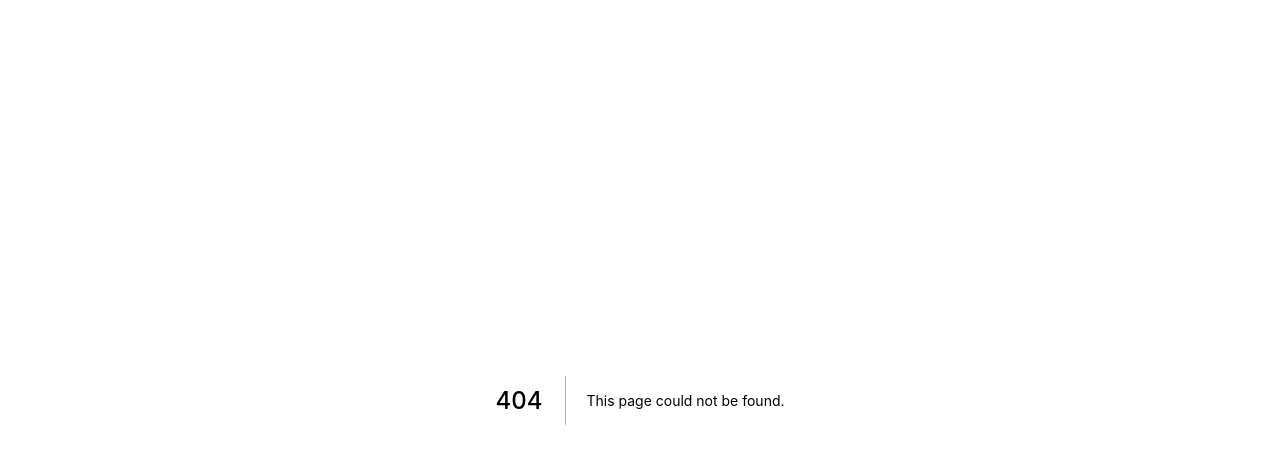
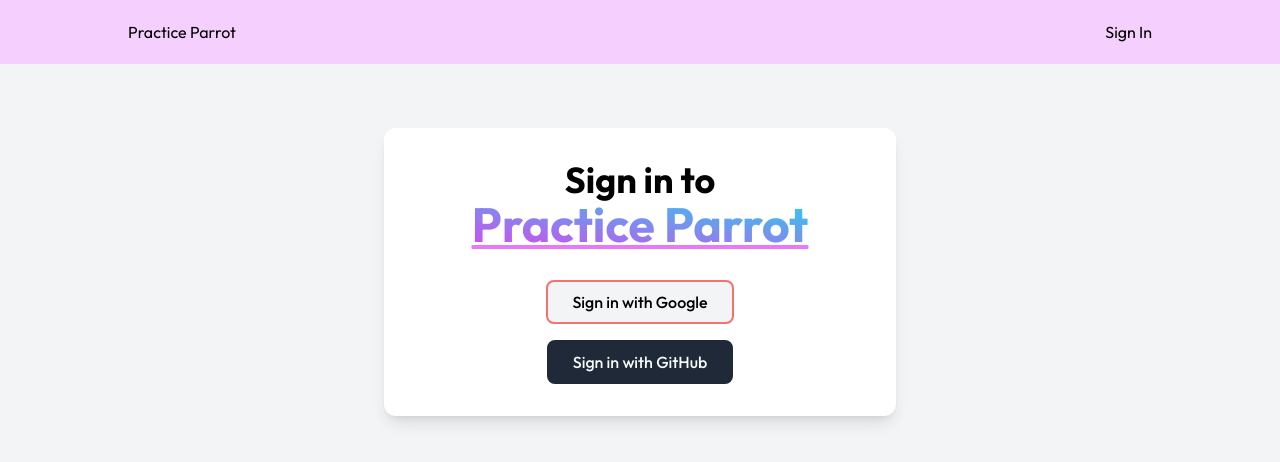
Before and after one commit to maggie-j-liu/practice-parrot, a Next.js app: page /sign-in in a window 1280 px wide. Before the commit this address had no page. Shown: the top 462 px of the page. Built offline with nearby package versions, Linux system fonts and the light colour scheme; no server answers.

Commit message:
sign in page

```diff
--- /dev/null
+++ b/components/Navbar.jsx
@@ -0,0 +1,32 @@
+import { signOut, useSession } from "next-auth/react";
+import Link from "next/link";
+
+const Navbar = () => {
+  const { data: session } = useSession();
+  return (
+    <nav className="h-16 px-8 bg-primary-200 fixed top-0 left-0 right-0">
+      <div className="h-full max-w-5xl mx-auto flex items-center justify-between">
+        <div className="flex items-center gap-8">
+          <Link href="/">
+            <a>Practice Parrot</a>
+          </Link>
+        </div>
+        <div className="flex items-center gap-8">
+          {session ? (
+            <div>
+              {session.user.name}
+              <span className="mx-2">&bull;</span>
+              <button onClick={() => signOut()}>Sign Out</button>
+            </div>
+          ) : (
+            <Link href="/sign-in">
+              <a>Sign In</a>
+            </Link>
+          )}
+        </div>
+      </div>
+    </nav>
+  );
+};
+
+export default Navbar;
--- a/pages/_app.jsx
+++ b/pages/_app.jsx
@@ -1,9 +1,11 @@
 import { SessionProvider } from "next-auth/react";
+import Navbar from "../components/Navbar";
 import "../styles/globals.css";
 
 function MyApp({ Component, pageProps: { session, ...pageProps } }) {
   return (
     <SessionProvider session={session}>
+      <Navbar />
       <Component {...pageProps} />
     </SessionProvider>
   );
--- /dev/null
+++ b/pages/_document.jsx
@@ -0,0 +1,22 @@
+import Document, { Html, Head, Main, NextScript } from "next/document";
+
+class MyDocument extends Document {
+  render() {
+    return (
+      <Html>
+        <Head>
+          <link
+            href="https://fonts.googleapis.com/css2?family=Outfit:wght@100;200;300;400;500;600;700;800;900&display=swap"
+            rel="stylesheet"
+          />
+        </Head>
+        <body>
+          <Main />
+          <NextScript />
+        </body>
+      </Html>
+    );
+  }
+}
+
+export default MyDocument;
--- a/pages/index.jsx
+++ b/pages/index.jsx
@@ -1,4 +1,5 @@
 import Head from "next/head";
+import Link from "next/link";
 import { useSession, signIn, signOut } from "next-auth/react";
 
 export default function Home() {
@@ -6,28 +7,28 @@ export default function Home() {
   return (
     <div>
       <Head>
-        <title>Next.js + TailwindCSS Starter</title>
-        <meta name="description" content="A Next.js + TailwindCSS starter" />
+        <title>Practice Parrot</title>
+        <meta name="description" content="Practice Parrot" />
       </Head>
       <main
         className={
           "flex flex-col items-center justify-center w-screen h-screen"
         }
       >
-        <h1 className={"text-4xl font-bold text-indigo-800 hover:italic"}>
-          A Next.js + TailwindCSS Starter
+        <h1
+          className={
+            "text-4xl font-bold bg-gradient-to-tr from-primary-500 to-cyan-400 bg-clip-text text-transparent"
+          }
+        >
+          Practice Parrot
         </h1>
-        {session ? (
-          <>
-            Signed in as {session.user?.email} <br />
-            <button onClick={() => signOut()}>Sign out</button>
-          </>
-        ) : (
-          <>
-            Not signed in <br />
-            <button onClick={() => signIn("google")}>Sign in</button>
-          </>
-        )}
+        <div className="mt-4">
+          <Link href={session ? "/" : "/sign-in"}>
+            <a className="bg-gray-800 text-gray-50 text-2xl px-4 py-2 rounded shadow-lg shadow-primary-100 hover:shadow-secondary-300 duration-500">
+              Get Started
+            </a>
+          </Link>
+        </div>
       </main>
     </div>
   );
--- /dev/null
+++ b/pages/sign-in.jsx
@@ -0,0 +1,37 @@
+import { signIn, useSession } from "next-auth/react";
+import { useRouter } from "next/router";
+
+const SignIn = () => {
+  const { status } = useSession();
+  const router = useRouter();
+  if (status === "authenticated") {
+    router.replace("/");
+  }
+  if (status === "loading") return null;
+  return (
+    <div className="min-h-screen bg-gray-100 px-8 pt-32 pb-16">
+      <div className="rounded-xl bg-white max-w-lg px-16 py-8 text-center mx-auto shadow-lg">
+        <h1 className="text-4xl font-bold">Sign in to</h1>
+        <h1 className="text-5xl font-bold bg-gradient-to-tr from-primary-500 to-cyan-400 bg-clip-text text-transparent underline decoration-primary-400">
+          Practice Parrot
+        </h1>
+        <div className="font-semibold flex flex-col items-center mt-8 gap-4">
+          <button
+            onClick={() => signIn("google")}
+            className="font-medium w-max py-2 px-6 bg-gray-100 border-red-400 border-2 rounded-lg"
+          >
+            Sign in with Google
+          </button>
+          <button
+            onClick={() => signIn("github")}
+            className="font-medium w-max py-2 px-6 bg-gray-800 text-gray-50 border-gray-800 border-2 rounded-lg"
+          >
+            Sign in with GitHub
+          </button>
+        </div>
+      </div>
+    </div>
+  );
+};
+
+export default SignIn;
--- a/tailwind.config.js
+++ b/tailwind.config.js
@@ -1,10 +1,21 @@
+const colors = require("tailwindcss/colors");
+const defaultTheme = require("tailwindcss/defaultTheme");
+
 module.exports = {
   content: [
     "./pages/**/*.{js,ts,jsx,tsx}",
     "./components/**/*.{js,ts,jsx,tsx}",
   ],
   theme: {
-    extend: {},
+    extend: {
+      colors: {
+        primary: colors.fuchsia,
+        secondary: colors.cyan,
+      },
+      fontFamily: {
+        sans: ["Outfit", ...defaultTheme.fontFamily.sans],
+      },
+    },
   },
   plugins: [],
 };
```
